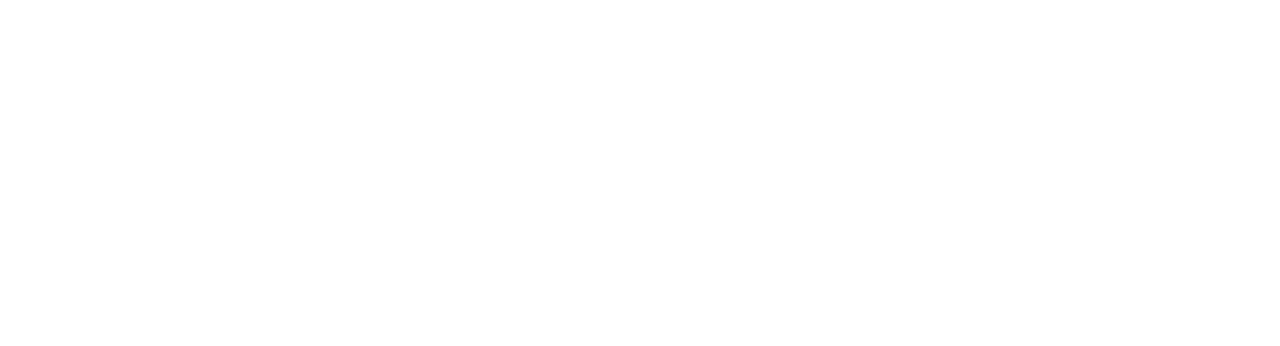
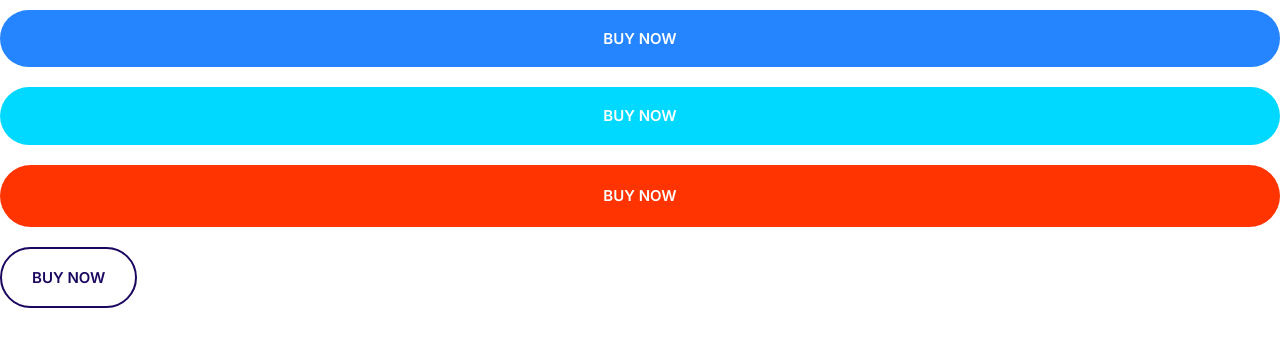
Before and after one commit to Mamvd/Moshify, a plain HTML site: page index.html in a window 1280 px wide. Drawn offline with Linux system fonts and the light colour scheme.

Commit message:
Build the Buttons component.

```diff
--- a/css/styles.css
+++ b/css/styles.css
@@ -4,6 +4,12 @@
   --color-accent: #ff3400;
   --color-headings: #1b0760;
   --color-body: #918ca4;
+}
+
+*,
+*::after,
+*::before {
+  box-sizing: border-box;
 }
 
 /* Typography */
@@ -173,3 +179,67 @@
   justify-content: center;
   align-items: center;
 }
+
+/* Buttons */
+
+.btn {
+  border-radius: 40px;
+  border: 0;
+  cursor: pointer;
+  font-size: 1.8rem;
+  font-weight: 600;
+  margin: 1rem 0;
+  padding: 2rem 3rem;
+  text-align: center;
+  text-transform: uppercase;
+  white-space: nowrap;
+}
+
+.btn--primary {
+  background: var(--color-primary);
+  color: #fff;
+}
+
+.btn--primary:hover {
+  background: #3a8ffd;
+}
+
+.btn--secondary {
+  background: var(--color-secondary);
+  color: #fff;
+}
+
+.btn--secondary:hover {
+  background: #00c8eb;
+}
+
+.btn--accent {
+  background: var(--color-accent);
+  color: #fff;
+}
+
+.btn--accent:hover {
+  background: #ec3000;
+}
+
+.btn--block {
+  width: 100%;
+  display: inline-block;
+}
+
+.btn--outline {
+  background: #fff;
+  color: var(--color-headings);
+  border: 2px solid var(--color-headings);
+}
+
+.btn--outline:hover {
+  background: var(--color-headings);
+  color: #fff;
+}
+
+@media screen and (min-width: 1024px) {
+  .btn {
+    font-size: 1.5rem;
+  }
+}
--- a/index.html
+++ b/index.html
@@ -13,5 +13,10 @@
       rel="stylesheet"
     />
   </head>
-  <body></body>
+  <body>
+    <button class="btn btn--primary btn--block">Buy Now</button>
+    <button class="btn btn--secondary btn--block" type="submit">Buy Now</button>
+    <a href="" class="btn btn--accent btn--block">Buy Now</a>
+    <button class="btn btn--outline">Buy Now</button>
+  </body>
 </html>
```
